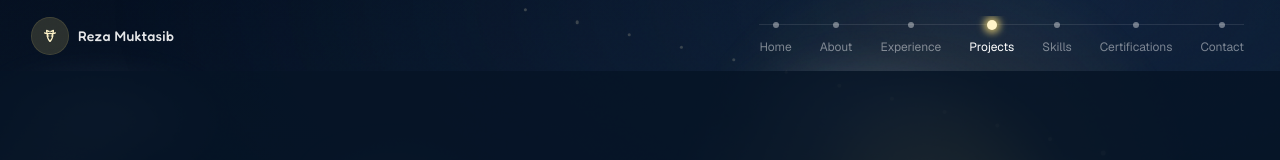
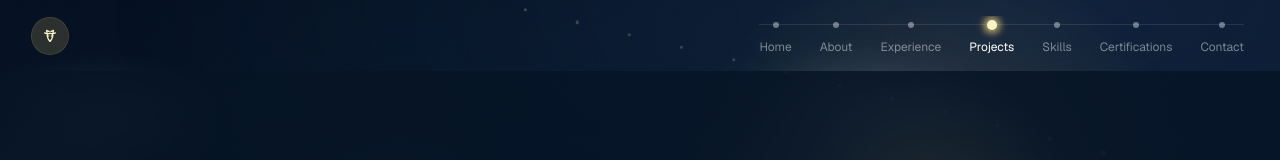
Before and after one commit to Reza1290/portofolio-app, a Next.js app: page / in a window 1280 px wide. Both pictures are taken after a click on the button "Explore the work". Shown: the top 160 px of the page. Built offline with nearby package versions, Linux system fonts and the light colour scheme.

Commit message:
feat(nav): show the top bar only on section views and drop the name
On the home map the nodes are the navigation, so the bar is hidden
there and animates in (deer + node rail only) when a section opens.

```diff
--- a/components/spa/portfolio-app.tsx
+++ b/components/spa/portfolio-app.tsx
@@ -49,7 +49,16 @@ export function PortfolioApp() {
 
   return (
     <div className="relative flex h-[100svh] flex-col overflow-hidden">
-      <header className="relative z-30 flex items-center justify-between gap-4 px-5 py-4 sm:px-8">
+      <AnimatePresence>
+        {active !== "home" ? (
+          <motion.header
+            key="topbar"
+            initial={{ opacity: 0, y: -24 }}
+            animate={{ opacity: 1, y: 0 }}
+            exit={{ opacity: 0, y: -24 }}
+            transition={{ duration: 0.5, ease: EASE_OUT_QUART }}
+            className="relative z-30 flex items-center justify-between gap-4 px-5 py-4 sm:px-8"
+          >
             <button
               type="button"
               onClick={() => open("home")}
@@ -58,9 +67,6 @@ export function PortfolioApp() {
             >
               <span className="flex size-9 items-center justify-center rounded-full bg-sunrise/15 text-dawn ring-1 ring-sunrise/25 transition-transform duration-500 ease-[var(--ease-out-quart)] group-hover:scale-105">
                 <DeerIcon className="size-5" />
-          </span>
-          <span className="hidden font-display text-sm font-medium tracking-wide text-white/90 sm:block">
-            {profile.shortName}
               </span>
             </button>
 
@@ -110,7 +116,9 @@ export function PortfolioApp() {
             );
           })}
             </nav>
-      </header>
+          </motion.header>
+        ) : null}
+      </AnimatePresence>
 
       <div className="relative flex-1 overflow-hidden">
         <AnimatePresence mode="wait">
```
Lines whose indentation alone changed are shown as unchanged.
